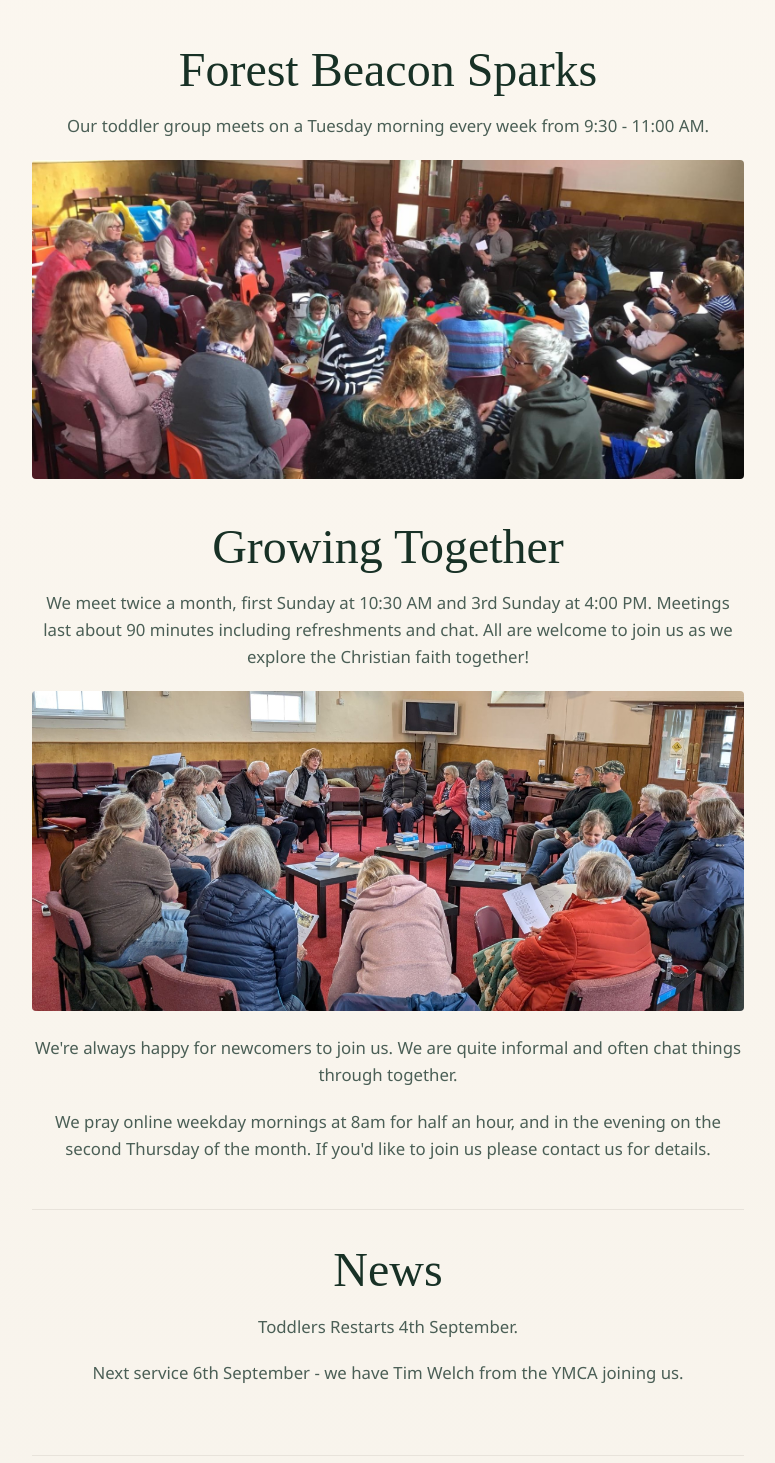
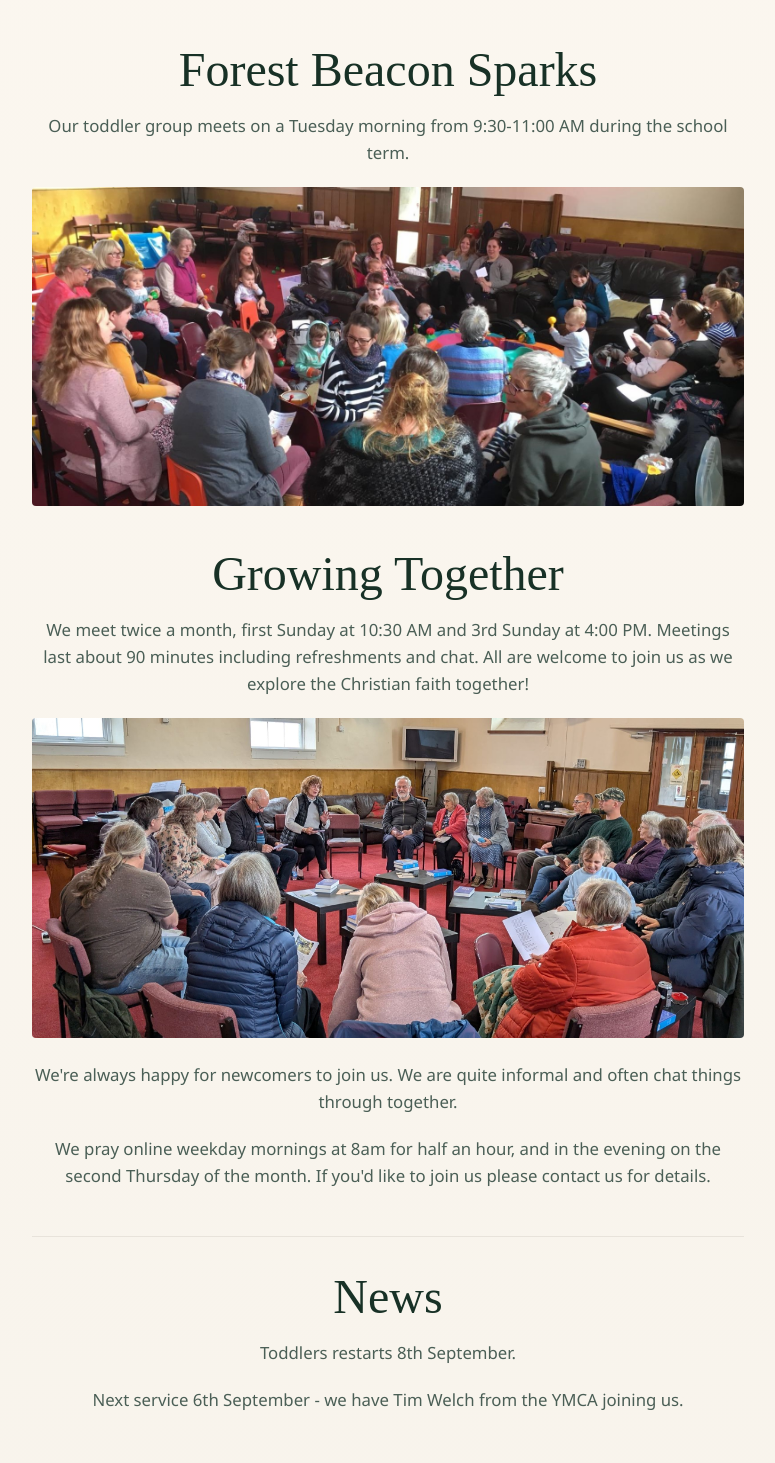
Before and after one commit to roger-tucker/forestbeacon, a React (Vite) app: page / in a window 1280 px wide. Shown: the part 2187-3650 px from the top of the page, without its empty margins (252-1027 px from the left). Built offline with nearby package versions, Linux system fonts and the light colour scheme; a web font is replaced by a local one.

Commit message:
corrections to toddler restart

```diff
--- a/src/App.jsx
+++ b/src/App.jsx
@@ -47,7 +47,7 @@ function App() {
           <img
             className="coming-up__image"
             src={toddlersRestart}
-            alt="Toddlers restarts 4th Sept"
+            alt="Toddlers restarts 8th Sept"
           />
         </div>
       </section>
@@ -79,8 +79,7 @@ function App() {
 
         <h2 className="section-heading">Forest Beacon Sparks</h2>
         <p className="home-content__text">
-          Our toddler group meets on a Tuesday morning every week from 9:30 -
-          11:00 AM.
+          Our toddler group meets on a Tuesday morning from 9:30-11:00 AM during the school term.
         </p>
         <img
           className="content-image"
@@ -112,7 +111,7 @@ function App() {
 
         <section id="news" className="panel">
         <h2 className="section-heading">News</h2>
-        <p className="home-content__text">Toddlers Restarts 4th September.</p>
+        <p className="home-content__text">Toddlers restarts 8th September.</p>
         <p className="home-content__text">
           Next service 6th September - we have Tim Welch from the YMCA joining
           us.
```
Also changed, not shown: src/assets/images/toddlers.jpeg.
